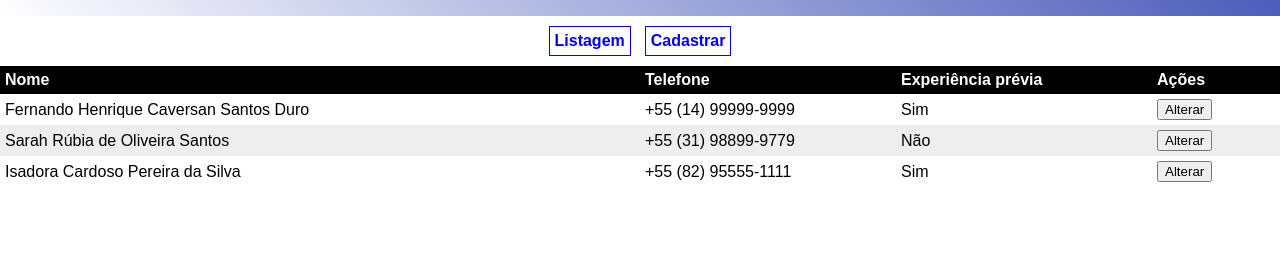
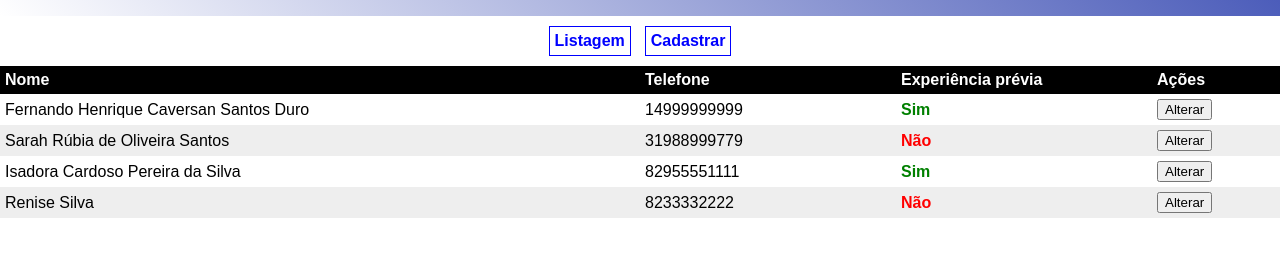
Before and after one commit to sarahrubia/cadastro-de-candidatos, a plain HTML site: page index.html in a window 1280 px wide. Shown: the part 94-350 px from the top of the page. Drawn offline with Linux system fonts and the light colour scheme.

Commit message:
adicionando dinamicidade ao codigo com js

```diff
--- /dev/null
+++ b/assets/js/script.js
@@ -0,0 +1,42 @@
+var dadosAlunos = [
+    {
+        nome: 'Fernando Henrique Caversan Santos Duro',
+        tel: '14999999999',
+        xp: true,
+    },
+    {
+        nome: 'Sarah Rúbia de Oliveira Santos',
+        tel: '31988999779',
+        xp: false,
+    },
+    {
+        nome: 'Isadora Cardoso Pereira da Silva',
+        tel: '82955551111',
+        xp: true,
+    },
+    {
+        nome: 'Renise Silva',
+        tel: '8233332222',
+        xp: false,
+    }
+]
+
+for (dados in dadosAlunos) {
+    console.log(dadosAlunos)
+    document.querySelector('table.lista tbody').innerHTML += `
+            <tr style="background-color: ${ ((dados % 2 == 0) ? '#fff' : '#eee')}">
+                <td>
+                    ${dadosAlunos[dados].nome}
+                </td>
+                <td>
+                    ${dadosAlunos[dados].tel}
+                </td>
+                <td>
+                    ${ (dadosAlunos[dados].xp ? '<strong style="color:green"> Sim </strong>' : '<strong style="color:red"> Não </strong>' )}
+                </td>
+                <td>
+                    <button>Alterar</button>
+                </td>
+            </tr>
+            `
+}
--- a/index.html
+++ b/index.html
@@ -1,3 +1,19 @@
+<!-- O objetivo é criar uma aplicação que tenha as seguintes funcionalidades:
+
+    Duas páginas: cadastro e listagem.
+    Estrutura da página:
+        Topo com uma imagem da Newtab Academy
+        Menu superior com os dois links das páginas
+    Cadastro de novos candidatos.
+        Cada registro possui os seguintes dados: Nome, Telefone, Experiência Prévia (Sim ou não).
+        Validar o formulário para que todos os campos sejam preenchidos.
+        Adicionar uma máscara no campo “Telefone”.
+    Listagem de todos os candidatos respeitando a ordem de cadastro.
+        Incluir o botão “Alterar” para poder editar um registro cadastro.
+        Marcar os candidatos com experiência prévia com verde e os sem experiência com vermelho.
+    A aplicação deverá ser responsiva.
+    Persistir as transações no Local Storage. -->
+
 <!DOCTYPE html>
 <html lang="en">
 <head>
@@ -24,6 +40,7 @@
     </div>
     <section>
         <table class="lista">
+            <tbody>
                 <tr>
                     <td style="width: 50%;">
                         Nome
@@ -38,50 +55,10 @@
                         Ações
                     </td>
                 </tr>
-            <tr>
-                <td>
-                    Fernando Henrique Caversan Santos Duro
-                </td>
-                <td>
-                    +55 (14) 99999-9999
-                </td>
-                <td>
-                    Sim
-                </td>
-                <td>
-                    <button>Alterar</button>
-                </td>
-            </tr>
-            <tr style="background-color: #eee ;">
-                <td>
-                    Sarah Rúbia de Oliveira Santos
-                </td>
-                <td>
-                    +55 (31) 98899-9779
-                </td>
-                <td>
-                    Não
-                </td>
-                <td>
-                    <button>Alterar</button>
-                </td>
-            </tr>
-            <tr>
-                <td>
-                    Isadora Cardoso Pereira da Silva
-                </td>
-                <td>
-                    +55 (82) 95555-1111
-                </td>
-                <td>
-                    Sim
-                </td>
-                <td>
-                    <button>Alterar</button>
-                </td>
-            </tr>
+            </tbody>
         </table>
     </section>
+    <script src="./assets/js/script.js"></script>
 
 </body>
 </html>
```
Lines whose indentation alone changed are shown as unchanged.
